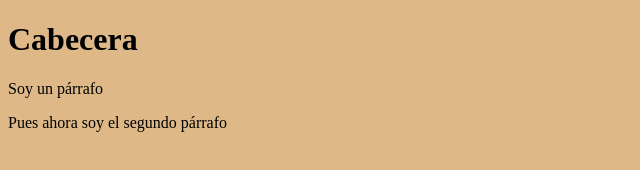
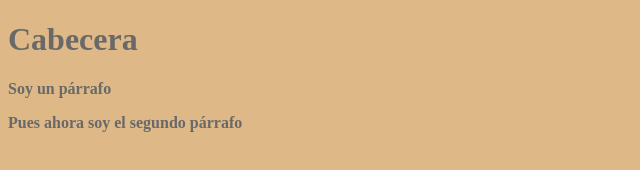
Before and after one commit to CodeMacaronesia/CursoGit, a plain HTML site: page index.html in a window 1280 px wide. Shown: the whole page, without its empty margins (0-640 px from the left). Drawn offline with Linux system fonts and the light colour scheme.

Commit message:
Negrita y otro color de fuente

```diff
--- a/css/estilos.css
+++ b/css/estilos.css
@@ -1,3 +1,5 @@
 body{
     background-color: burlywood;
+    font-weight: bold;
+    color:dimgray;
 }
```
